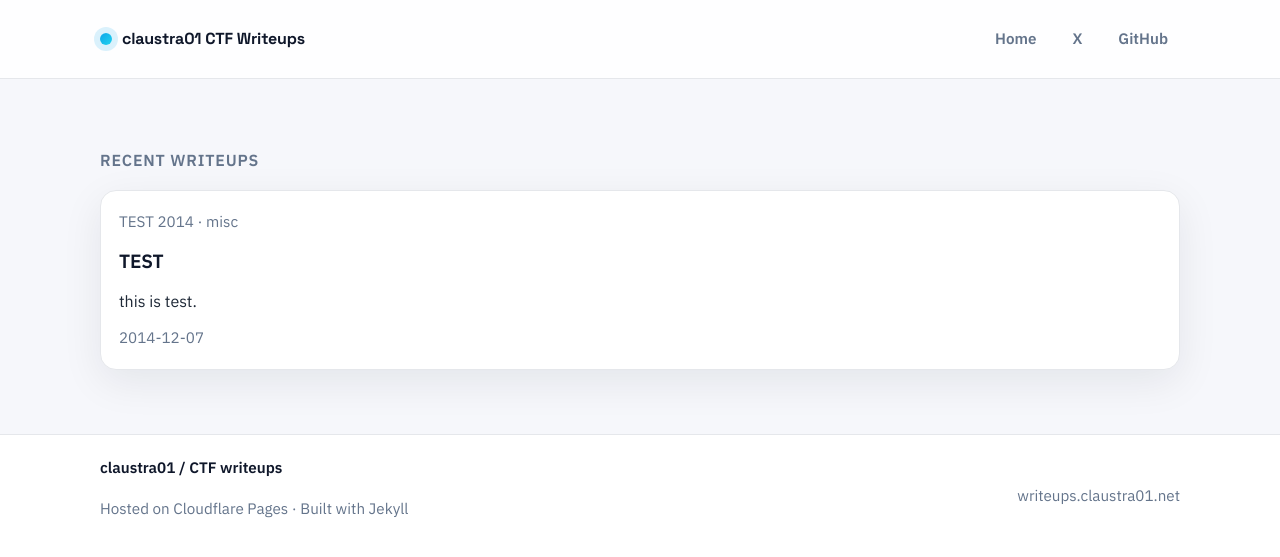
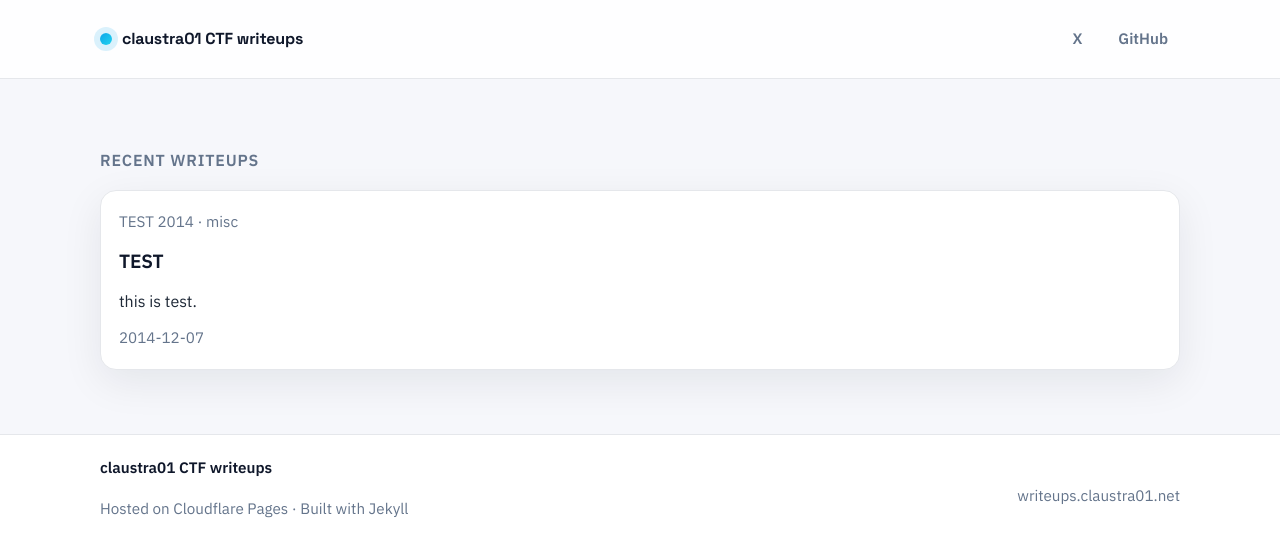
Before and after one commit to claustra01/my-ctf-writeups, a Jekyll site: the page built from index.md, in a window 1280 px wide. Shown: the top 557 px of the page. Built offline with Jekyll 4.4.1, drawn with Linux system fonts in a browser that asks for light colours.

Commit message:
chore: header and footer

```diff
--- a/_layouts/default.html
+++ b/_layouts/default.html
@@ -16,10 +16,9 @@
       <div class="container header-inner">
         <a class="brand" href="{{ '/' | relative_url }}">
           <span class="dot"></span>
-          <span class="brand-text">claustra01 CTF Writeups</span>
+          <span class="brand-text">claustra01 CTF writeups</span>
         </a>
         <nav class="nav-links">
-          <a href="{{ '/' | relative_url }}">Home</a>
           <a href="https://x.com/claustra01" target="_blank" rel="noopener">X</a>
           <a href="https://github.com/claustra01" target="_blank" rel="noopener">GitHub</a>
         </nav>
@@ -33,7 +32,7 @@
     <footer class="site-footer">
       <div class="container footer-inner">
         <div>
-          <p class="brandline">claustra01 / CTF writeups</p>
+          <p class="brandline">claustra01 CTF writeups</p>
           <p class="muted">Hosted on Cloudflare Pages · Built with Jekyll</p>
         </div>
         <div class="muted">writeups.claustra01.net</div>
```
